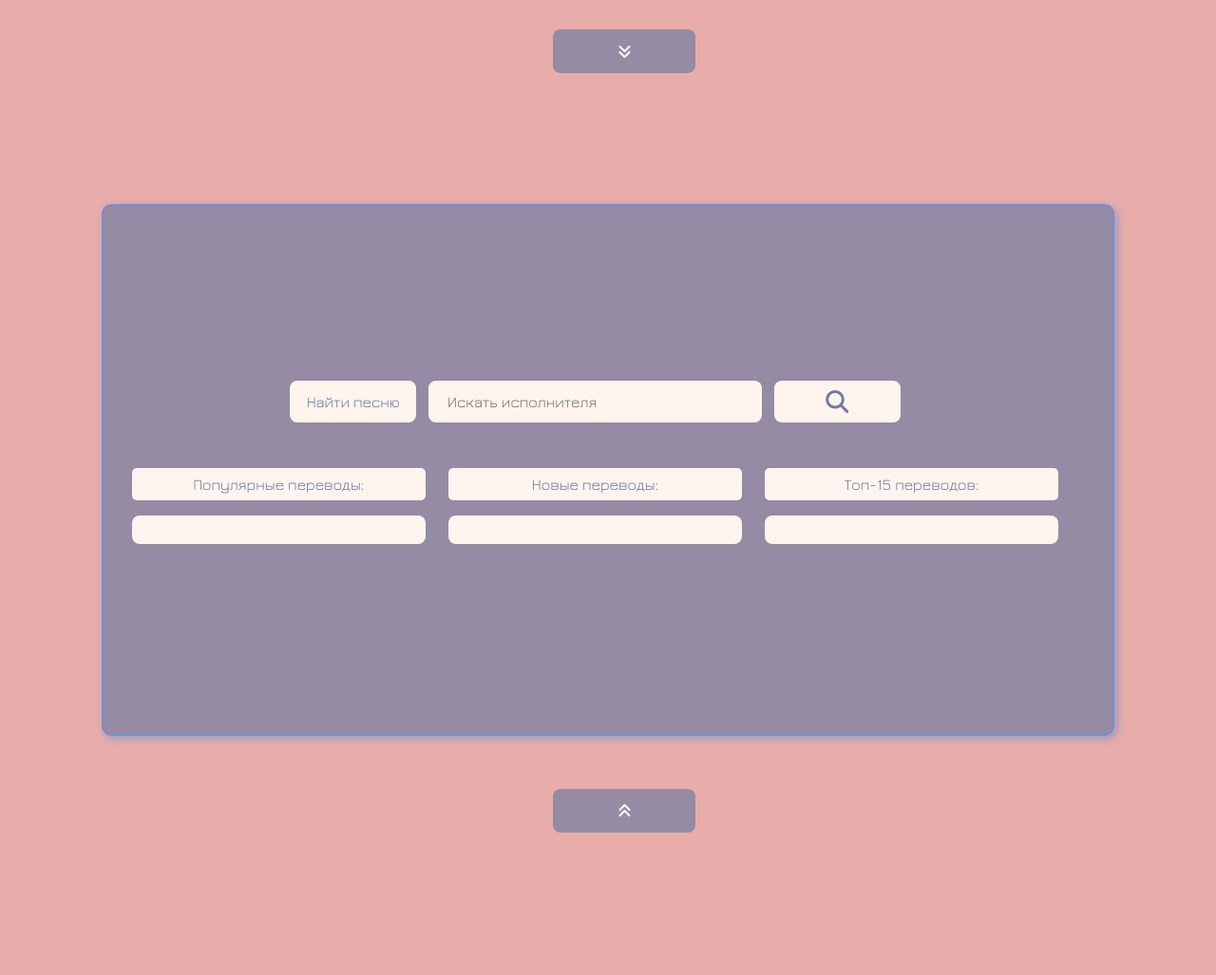
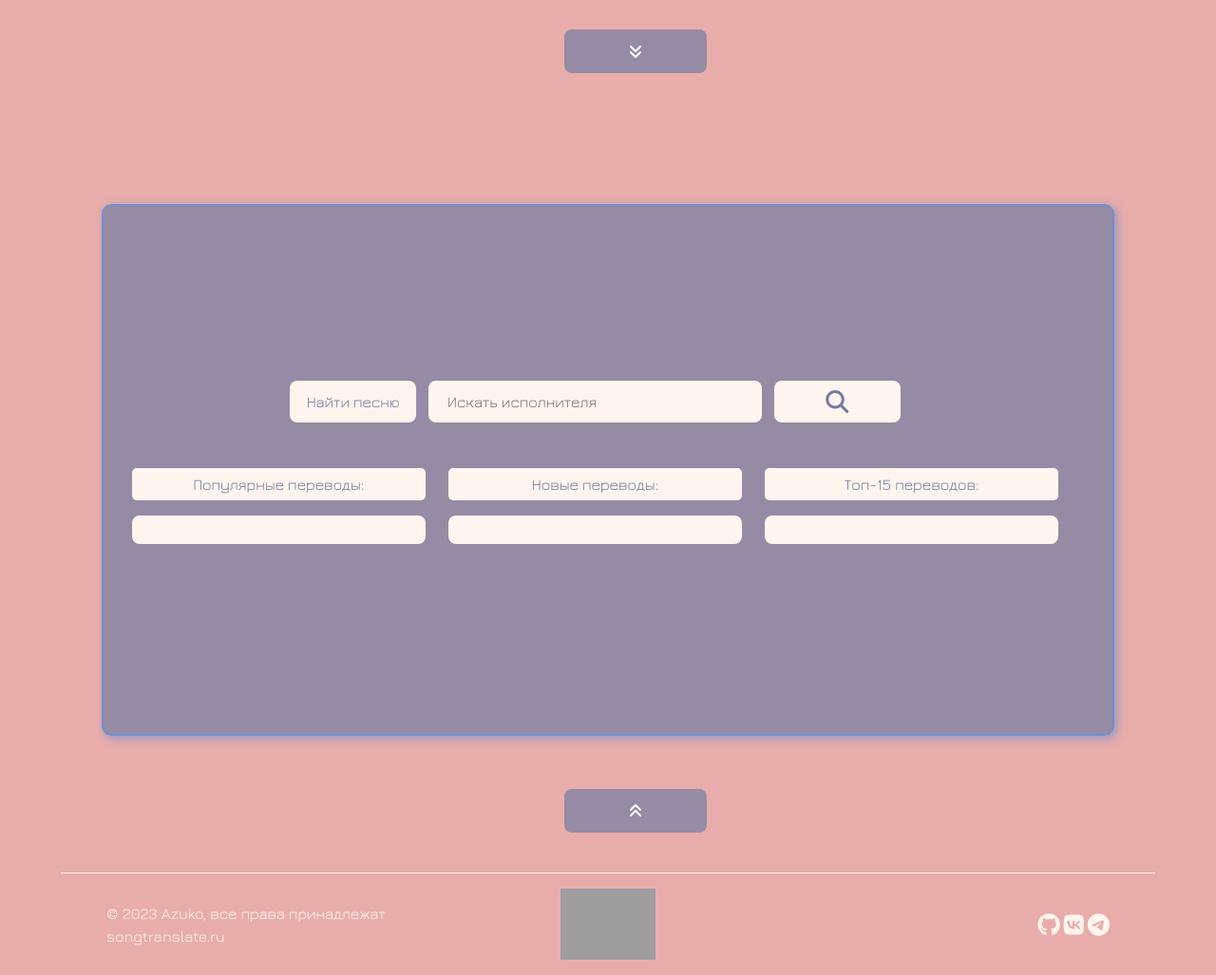
Before and after one commit to AzukoTazumaki/Parse_Songs, a Flask app: template templates/content.html in a window 1280 px wide. Shown: the part 705-1732 px from the top of the page at 95% size. Before the commit the page ends 1582 px from the top, so only its background shows below. Run offline with Flask 3, Linux system fonts and the light colour scheme; the template is opened without the code that fills it, so the values that code supplies are empty; some libraries are stand-ins or nearby versions; grey boxes are pictures that could not be loaded.

Commit message:
added footer

```diff
--- a/static/css/style.css
+++ b/static/css/style.css
@@ -50,7 +50,7 @@ video {
 }
 
 .arrow-welcome {
-    left: 45.5vw;
+    left: 46.4vw;
     top: 92vh;
 }
 
@@ -59,7 +59,7 @@ video {
 }
 
 .arrow-songs {
-    left: 45.5vw;
+    left: 46.4vw;
     top: 192vh;
 }
 
@@ -298,3 +298,24 @@ li::before {
 .artists_cards:last-child {
     margin-bottom: 15vh;
 }
+
+/* ———————————————————————————————————— FOOTER ———————————————————————————————————— */
+
+footer {
+    color: var(--seashell-rgb);
+    border-top: 1px solid var(--seashell-rgb);
+    margin: 0 5%;
+}
+
+.footer_link {
+    text-decoration: none;
+    color: var(--seashell-rgb);
+    transition: .3s;
+}
+
+.footer_link:hover {
+    padding: 5px 25px;
+    background-color: var(--rose-rgb);
+    text-shadow: var(--black-shadow);
+    border-radius: 8px;
+}
--- /dev/null
+++ b/templates/footer.html
@@ -0,0 +1,13 @@
+{% block footer %}
+<footer class="d-flex flex-wrap justify-content-between align-items-center py-3 px-5 mt-4">
+    <p class="col-md-4 mb-0">© 2023 Azuko, все права принадлежат songtranslate.ru</p>
+    <a href="/" class="col-md-4 d-flex align-items-center justify-content-center mb-3 mb-md-0 me-md-auto link-body-emphasis text-decoration-none">
+        <img src="{{url_for('static', filename='images/logo.svg')}}" width="100" alt="AZUKO">
+    </a>
+    <div class="footer_links">
+        <a class="footer_link" href="https://github.com/AzukoTazumaki"><i class="fa-brands fa-github fa-xl"></i></a>
+        <a class="footer_link" href="https://vk.com/azuko_1"><i class="fa-brands fa-vk fa-xl"></i></a>
+        <a class="footer_link" href="https://t.me/azuko_dev"><i class="fa-brands fa-telegram fa-xl"></i></a>
+    </div>
+</footer>
+{% endblock %}
--- a/templates/index.html
+++ b/templates/index.html
@@ -15,8 +15,10 @@
     {% block header %}{% include 'header.html' %}{% endblock %}
     {% block main_content %}{% endblock %}
     {% block search_artists %}{% endblock %}
+    {% block footer %}{% include 'footer.html' %}{% endblock %}
     <script src="{{url_for('static', filename='node_modules/bootstrap/dist/js/bootstrap.bundle.js')}}"></script>
     <script src="{{url_for('static', filename='js/main.js')}}"></script>
     <script src="https://kit.fontawesome.com/fb866d52e1.js" crossorigin="anonymous"></script>
 </body>
+
 </html>
--- a/templates/welcome.html
+++ b/templates/welcome.html
@@ -3,9 +3,9 @@
     <div class="row d-flex align-items-center vh-100">
         <div class="offset-2 col-8">
             <div class="welcome">
-                <h3 class="text_welcome d-flex justify-content-center"><span class="span_text_welcome">Приветствуем <i class="fa-solid fa-hand-holding-heart"></i></span></h3>
+                <h3 class="text_welcome d-flex justify-content-center"><span class="span_text_welcome">Приветствуем <i class="fa-regular fa-hand-peace"></i></span></h3>
                 <hr>
-                <h5 class="text_welcome_description d-flex justify-content-center"><span class="span_text_welcome_description">Найди перевод песни в два клика!</span></h5>
+                <h5 class="text_welcome_description d-flex justify-content-center"><span class="span_text_welcome_description">Найди перевод песни в два клика <i class="fa-solid fa-compact-disc"></i></span></h5>
             </div>
         </div>
         <a class="arrow arrow-welcome" href="#songs"><button><i class="fa-solid fa-angles-down"></i></button></a>
```
